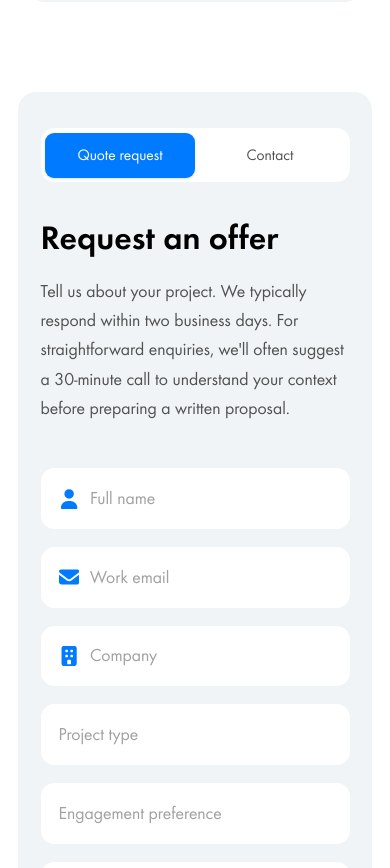
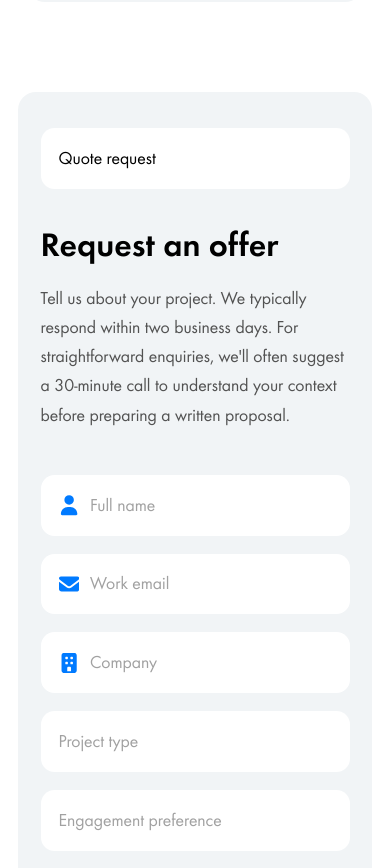
Before and after one commit to nedoratech/LandingPage, a Next.js app in the folder Nedora.Landing/client-app/: page / in a window 390 px wide. Shown: the part 10780-11648 px from the top of the page. Built offline with nearby package versions, Linux system fonts and the light colour scheme.

Commit message:
Use a dropdown for form type and deep-link CTAs to the right form.
Quote CTAs open the quote form via #contact-quote; the Contact nav entry opens the contact form via #contact-contact.

```diff
--- a/Nedora.Landing/client-app/src/components/organisms/ContactSection.tsx
+++ b/Nedora.Landing/client-app/src/components/organisms/ContactSection.tsx
@@ -1,6 +1,6 @@
 "use client";
 
-import { useState, type FormEvent, type ReactNode } from "react";
+import { useEffect, useState, type FormEvent, type ReactNode } from "react";
 import { faCheck } from "@fortawesome/free-solid-svg-icons";
 import { Button } from "@/components/atoms/Button";
 import { Icon } from "@/components/atoms/Icon";
@@ -11,13 +11,21 @@ import { Text } from "@/components/atoms/Text";
 import { ContactIconField } from "@/components/molecules/ContactIconField";
 import { ContactSelectField } from "@/components/molecules/ContactSelectField";
 import { SECTION_IDS } from "@/lib/constants";
+import {
+  contactFormHash,
+  parseContactFormHash,
+  scrollToContactSection,
+  type ContactFormType,
+} from "@/lib/contactNavigation";
 import { contactFieldIcons } from "@/lib/icons";
 import { contactSchema } from "@/lib/validation/contact";
 import { useLocale } from "@/providers/LocaleProvider";
 
-type FormType = "quote" | "contact";
 type FormState = "idle" | "submitting" | "success" | "error";
 type FieldErrors = Partial<Record<string, string>>;
+
+const formTypeSelectClass =
+  "w-full appearance-none rounded-xl border-0 bg-white px-4 py-3.5 text-base text-black shadow-none focus:outline-none focus:ring-2 focus:ring-primary-blue/30 sm:max-w-xs";
 
 const textareaClass =
   "min-h-[8.5rem] resize-y border-0 bg-white px-4 py-3.5 text-base shadow-none rounded-xl focus:border-transparent focus:ring-2 focus:ring-primary-blue/30";
@@ -35,60 +43,64 @@ function ContactCard({ children }: { children: ReactNode }) {
 function FormTypeSelector({
   value,
   onChange,
+  label,
   quoteLabel,
   contactLabel,
 }: {
-  value: FormType;
-  onChange: (next: FormType) => void;
+  value: ContactFormType;
+  onChange: (next: ContactFormType) => void;
+  label: string;
   quoteLabel: string;
   contactLabel: string;
 }) {
-  const options: { id: FormType; label: string }[] = [
-    { id: "quote", label: quoteLabel },
-    { id: "contact", label: contactLabel },
-  ];
-
   return (
-    <div
-      role="tablist"
-      aria-label="Form type"
-      className="inline-flex w-full rounded-xl bg-white p-1 sm:w-auto"
-    >
-      {options.map((option) => {
-        const selected = value === option.id;
-        return (
-          <button
-            key={option.id}
-            type="button"
-            role="tab"
-            aria-selected={selected}
-            onClick={() => onChange(option.id)}
-            className={`flex-1 rounded-lg px-4 py-2.5 text-sm font-medium transition-colors sm:flex-none sm:px-6 ${
-              selected
-                ? "bg-primary-blue text-white shadow-sm"
-                : "text-neutral-600 hover:text-black"
-            }`}
-          >
-            {option.label}
-          </button>
-        );
-      })}
+    <div>
+      <label htmlFor="formType" className="sr-only">
+        {label}
+      </label>
+      <select
+        id="formType"
+        name="formType"
+        value={value}
+        onChange={(event) => onChange(event.target.value as ContactFormType)}
+        className={formTypeSelectClass}
+      >
+        <option value="quote">{quoteLabel}</option>
+        <option value="contact">{contactLabel}</option>
+      </select>
     </div>
   );
 }
 
 export function ContactSection() {
   const { t, locale } = useLocale();
-  const [formType, setFormType] = useState<FormType>("quote");
+  const [formType, setFormType] = useState<ContactFormType>("quote");
   const [state, setState] = useState<FormState>("idle");
   const [errors, setErrors] = useState<FieldErrors>({});
 
   const copy = t.contact.forms[formType];
 
-  function handleFormTypeChange(next: FormType) {
+  useEffect(() => {
+    function syncFromHash() {
+      const parsed = parseContactFormHash(window.location.hash);
+      if (!parsed) return;
+
+      setFormType(parsed);
+      setErrors({});
+      setState("idle");
+      scrollToContactSection();
+    }
+
+    syncFromHash();
+    window.addEventListener("hashchange", syncFromHash);
+    return () => window.removeEventListener("hashchange", syncFromHash);
+  }, []);
+
+  function handleFormTypeChange(next: ContactFormType) {
     setFormType(next);
     setErrors({});
     setState("idle");
+    history.replaceState(null, "", contactFormHash(next));
   }
 
   async function handleSubmit(event: FormEvent<HTMLFormElement>) {
@@ -212,6 +224,7 @@ export function ContactSection() {
           <FormTypeSelector
             value={formType}
             onChange={handleFormTypeChange}
+            label={t.contact.formTypeLabel}
             quoteLabel={t.contact.formTypes.quote}
             contactLabel={t.contact.formTypes.contact}
           />
--- a/Nedora.Landing/client-app/src/components/organisms/DealSection.tsx
+++ b/Nedora.Landing/client-app/src/components/organisms/DealSection.tsx
@@ -5,6 +5,7 @@ import { Section } from "@/components/atoms/Section";
 import { Button } from "@/components/atoms/Button";
 import { Container } from "@/components/templates/LandingTemplate";
 import { SECTION_IDS } from "@/lib/constants";
+import { contactFormHash } from "@/lib/contactNavigation";
 import { useLocale } from "@/providers/LocaleProvider";
 
 export function DealSection() {
@@ -62,7 +63,7 @@ export function DealSection() {
             </div>
 
             <div className="mt-8 flex flex-wrap gap-3">
-              <Button href={`#${SECTION_IDS.contact}`} variant="cta">
+              <Button href={contactFormHash("quote")} variant="cta">
                 {t.deal.cta}
               </Button>
               <Button href={`#${SECTION_IDS.process}`} variant="heroPrimary">
--- a/Nedora.Landing/client-app/src/components/organisms/HeroSection.tsx
+++ b/Nedora.Landing/client-app/src/components/organisms/HeroSection.tsx
@@ -6,6 +6,7 @@ import { Button } from "@/components/atoms/Button";
 import { Heading } from "@/components/atoms/Heading";
 import { Container } from "@/components/templates/LandingTemplate";
 import { HERO_IMAGE, SECTION_IDS } from "@/lib/constants";
+import { contactFormHash } from "@/lib/contactNavigation";
 import { useLocale } from "@/providers/LocaleProvider";
 
 export function HeroSection() {
@@ -57,7 +58,7 @@ export function HeroSection() {
             </p>
 
             <div className="mt-10 flex flex-wrap gap-4">
-              <Button href={`#${SECTION_IDS.contact}`} variant="cta">
+              <Button href={contactFormHash("quote")} variant="cta">
                 {t.hero.primaryCta}
               </Button>
               <Button href={`#${SECTION_IDS.process}`} variant="heroPrimary">
--- a/Nedora.Landing/client-app/src/components/organisms/SiteFooter.tsx
+++ b/Nedora.Landing/client-app/src/components/organisms/SiteFooter.tsx
@@ -3,6 +3,7 @@
 import { Logo } from "@/components/atoms/Logo";
 import { LangSwitch } from "@/components/molecules/LangSwitch";
 import { FOOTER_SOCIAL, SECTION_IDS } from "@/lib/constants";
+import { contactFormHash } from "@/lib/contactNavigation";
 import { useLocale } from "@/providers/LocaleProvider";
 
 const primarySections = [
@@ -101,7 +102,7 @@ export function SiteFooter() {
               <ul className="flex flex-col gap-3">
                 <li>
                   <FooterLink
-                    href={`#${SECTION_IDS.contact}`}
+                    href={contactFormHash("contact")}
                     className="text-base text-white"
                   >
                     {t.footer.contact}
--- a/Nedora.Landing/client-app/src/i18n/messages/en.ts
+++ b/Nedora.Landing/client-app/src/i18n/messages/en.ts
@@ -262,6 +262,7 @@ export const en = {
     secondaryCta: "See how we work",
   },
   contact: {
+    formTypeLabel: "Form type",
     formTypes: {
       quote: "Quote request",
       contact: "Contact",
--- a/Nedora.Landing/client-app/src/i18n/messages/ro.ts
+++ b/Nedora.Landing/client-app/src/i18n/messages/ro.ts
@@ -264,6 +264,7 @@ export const ro: Messages = {
     secondaryCta: "Vezi cum lucrăm",
   },
   contact: {
+    formTypeLabel: "Tip formular",
     formTypes: {
       quote: "Solicitare ofertă",
       contact: "Contact",
--- /dev/null
+++ b/Nedora.Landing/client-app/src/lib/contactNavigation.ts
@@ -0,0 +1,29 @@
+import { SECTION_IDS } from "@/lib/constants";
+
+export type ContactFormType = "quote" | "contact";
+
+const FORM_TYPE_SUFFIX = {
+  quote: "quote",
+  contact: "contact",
+} as const satisfies Record<ContactFormType, string>;
+
+export function contactFormHash(formType: ContactFormType): string {
+  return `#${SECTION_IDS.contact}-${FORM_TYPE_SUFFIX[formType]}`;
+}
+
+export function parseContactFormHash(hash: string): ContactFormType | null {
+  if (hash === `#${SECTION_IDS.contact}-quote`) return "quote";
+  if (hash === `#${SECTION_IDS.contact}-contact`) return "contact";
+  return null;
+}
+
+export function scrollToContactSection(formType?: ContactFormType): void {
+  if (formType) {
+    history.replaceState(null, "", contactFormHash(formType));
+  }
+
+  document.getElementById(SECTION_IDS.contact)?.scrollIntoView({
+    behavior: "smooth",
+    block: "start",
+  });
+}
```
Also changed, not shown: Nedora.Landing/client-app/src/components/organisms/SiteHeader.tsx (+13 -11 lines).
